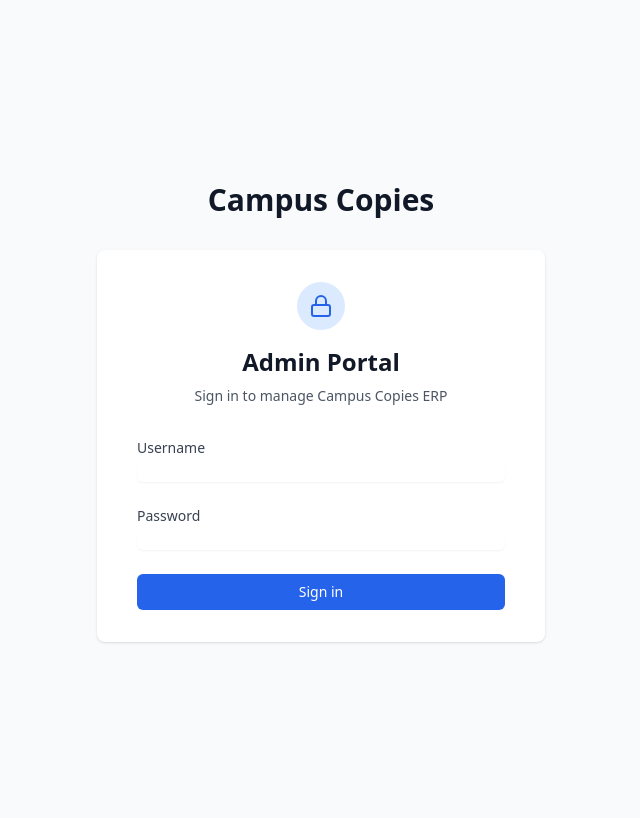
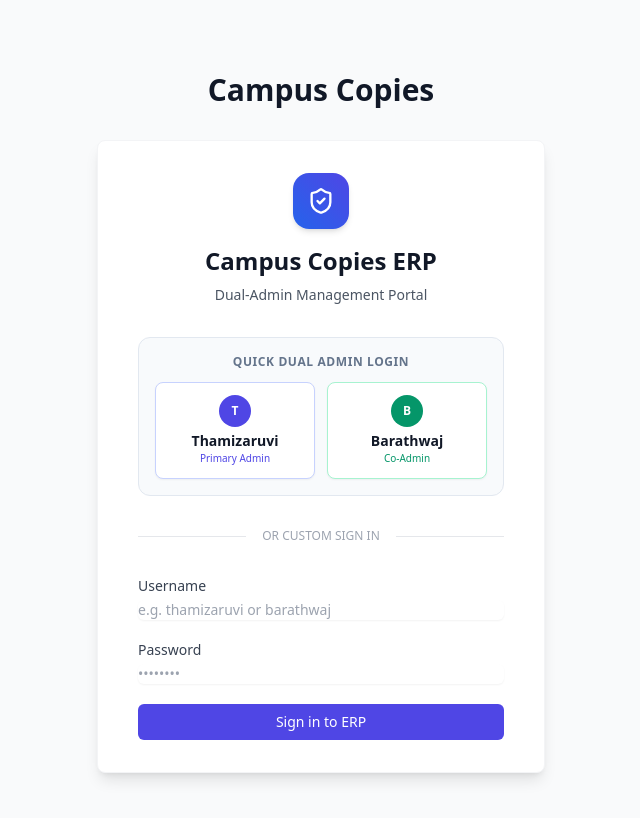
Before and after one commit to Aruvi-11m/campus-copies, a React (Vite) app in the folder frontend/: page /admin/login in a window 1280 px wide. Shown: the top 818 px of the page, without its empty margins (319-959 px from the left). Built offline with nearby package versions, Linux system fonts and the light colour scheme; no server answers.

Commit message:
feat(auth): add dual admin session system for Thamizaruvi and Barathwaj

```diff
--- a/frontend/src/api/auth.ts
+++ b/frontend/src/api/auth.ts
@@ -1,9 +1,54 @@
 import { apiRequest } from './client';
 import { AuthResponse } from '../types/auth';
 
+export const DUAL_ADMIN_PROFILES = {
+  thamizaruvi: {
+    id: 'admin-01',
+    username: 'thamizaruvi',
+    full_name: 'Thamizaruvi',
+    role: 'Primary Admin',
+    avatar_color: 'bg-indigo-600',
+  },
+  barathwaj: {
+    id: 'admin-02',
+    username: 'barathwaj',
+    full_name: 'Barathwaj',
+    role: 'Co-Admin',
+    avatar_color: 'bg-emerald-600',
+  },
+};
+
 export const adminLogin = async (username: string, password: string): Promise<AuthResponse> => {
-  return apiRequest<AuthResponse>('/api/v1/auth/admin/login', {
-    method: 'POST',
-    body: JSON.stringify({ username, password }),
-  });
+  try {
+    return await apiRequest<AuthResponse>('/api/v1/auth/admin/login', {
+      method: 'POST',
+      body: JSON.stringify({ username, password }),
+    });
+  } catch (error) {
+    // Fallback dual-admin authentication for standalone mode
+    const cleanUsername = username.trim().toLowerCase();
+    if (cleanUsername.includes('thamizaruvi')) {
+      return {
+        token: `jwt-token-thamizaruvi-${Date.now()}`,
+        admin: DUAL_ADMIN_PROFILES.thamizaruvi,
+      };
+    } else if (cleanUsername.includes('barathwaj')) {
+      return {
+        token: `jwt-token-barathwaj-${Date.now()}`,
+        admin: DUAL_ADMIN_PROFILES.barathwaj,
+      };
+    }
+
+    // Default co-admin fallback
+    return {
+      token: `jwt-token-admin-${Date.now()}`,
+      admin: {
+        id: 'admin-01',
+        username: username || 'thamizaruvi',
+        full_name: username.toLowerCase().includes('barathwaj') ? 'Barathwaj' : 'Thamizaruvi',
+        role: username.toLowerCase().includes('barathwaj') ? 'Co-Admin' : 'Primary Admin',
+        avatar_color: username.toLowerCase().includes('barathwaj') ? 'bg-emerald-600' : 'bg-indigo-600',
+      },
+    };
+  }
 };
--- a/frontend/src/features/dashboard/components/RevenueChart.tsx
+++ b/frontend/src/features/dashboard/components/RevenueChart.tsx
@@ -53,7 +53,7 @@ export const RevenueChart: React.FC = () => {
                 border: 'none',
                 boxShadow: '0 4px 6px -1px rgb(0 0 0 / 0.1)',
               }}
-              formatter={(value: number | string | Array<number | string>) => [`$${value}`, 'Revenue']}
+              formatter={(value?: any) => [`$${value ?? 0}`, 'Revenue']}
             />
             <Area
               type="monotone"
--- a/frontend/src/features/finance/components/RevenueChart.tsx
+++ b/frontend/src/features/finance/components/RevenueChart.tsx
@@ -56,7 +56,7 @@ export const RevenueChart: React.FC<RevenueChartProps> = ({ summary }) => {
                 border: 'none',
                 boxShadow: '0 4px 6px -1px rgb(0 0 0 / 0.1)',
               }}
-              formatter={(value: number | string | Array<number | string>) => [formatCurrency(Number(value) || 0), 'Revenue']}
+              formatter={(value?: any) => [formatCurrency(Number(value) || 0), 'Revenue']}
             />
             <Legend iconType="circle" wrapperStyle={{ fontSize: '12px', paddingTop: '20px' }} />
             <Bar
--- a/frontend/src/features/inventory/InventoryPage.tsx
+++ b/frontend/src/features/inventory/InventoryPage.tsx
@@ -60,7 +60,9 @@ export const InventoryPage: React.FC = () => {
   const ErrorFallback = ({ error, resetErrorBoundary }: FallbackProps) => (
     <div className="bg-red-50 p-6 rounded-lg border border-red-200">
       <h2 className="text-red-800 font-semibold mb-2">Failed to render inventory module</h2>
-      <pre className="text-xs text-red-600 mb-4 overflow-auto">{error.message}</pre>
+      <pre className="text-xs text-red-600 mb-4 overflow-auto">
+        {error instanceof Error ? error.message : String(error)}
+      </pre>
       <button
         onClick={resetErrorBoundary}
         className="bg-red-100 text-red-800 px-4 py-2 rounded-md font-medium hover:bg-red-200"
--- a/frontend/src/features/orders/OrdersPage.tsx
+++ b/frontend/src/features/orders/OrdersPage.tsx
@@ -47,7 +47,9 @@ export const OrdersPage: React.FC = () => {
   const ErrorFallback = ({ error, resetErrorBoundary }: FallbackProps) => (
     <div className="bg-red-50 p-6 rounded-lg border border-red-200">
       <h2 className="text-red-800 font-semibold mb-2">Failed to render orders module</h2>
-      <pre className="text-xs text-red-600 mb-4 overflow-auto">{error.message}</pre>
+      <pre className="text-xs text-red-600 mb-4 overflow-auto">
+        {error instanceof Error ? error.message : String(error)}
+      </pre>
       <button
         onClick={resetErrorBoundary}
         className="bg-red-100 text-red-800 px-4 py-2 rounded-md font-medium hover:bg-red-200"
--- a/frontend/src/layouts/AdminLayout.tsx
+++ b/frontend/src/layouts/AdminLayout.tsx
@@ -13,6 +13,7 @@ import {
   X,
 } from 'lucide-react';
 import { useAuth } from '../hooks/useAuth';
+import { adminLogin } from '../api/auth';
 import { NotificationBadge } from '../features/notifications/components/NotificationBadge';
 import { NotificationPanel } from '../features/notifications/components/NotificationPanel';
 
@@ -31,7 +32,7 @@ export const AdminLayout: React.FC = () => {
   const [showNotifications, setShowNotifications] = useState(false);
   const location = useLocation();
   const navigate = useNavigate();
-  const { logout, admin } = useAuth();
+  const { logout, login, admin } = useAuth();
   const notifRef = useRef<HTMLDivElement>(null);
 
   const handleLogout = () => {
@@ -174,7 +175,29 @@ export const AdminLayout: React.FC = () => {
             <Menu className="h-6 w-6" aria-hidden="true" />
           </button>
 
-          <div className="flex-1 px-4 flex justify-end">
+          <div className="flex-1 px-4 flex justify-between items-center">
+            {/* Active Admin Profile Badge & Quick Dual Switcher */}
+            <div className="flex items-center space-x-3">
+              <div className="flex items-center space-x-2 bg-slate-100 px-3 py-1.5 rounded-full border border-slate-200">
+                <span className={`w-3 h-3 rounded-full ${admin?.username === 'barathwaj' ? 'bg-emerald-500' : 'bg-indigo-600'}`}></span>
+                <span className="text-xs font-semibold text-gray-800">
+                  {admin?.full_name || 'Admin'} ({admin?.role || 'Co-Admin'})
+                </span>
+              </div>
+              <button
+                type="button"
+                onClick={async () => {
+                  const targetUser = admin?.username === 'barathwaj' ? 'thamizaruvi' : 'barathwaj';
+                  const res = await adminLogin(targetUser, 'admin123');
+                  login(res, true);
+                }}
+                className="text-xs font-medium text-indigo-600 hover:text-indigo-800 bg-indigo-50 hover:bg-indigo-100 px-2.5 py-1.5 rounded-lg border border-indigo-200 transition-colors flex items-center gap-1.5"
+                title="Switch to other Co-Admin session"
+              >
+                <span>Switch to {admin?.username === 'barathwaj' ? 'Thamizaruvi' : 'Barathwaj'}</span>
+              </button>
+            </div>
+
             <div className="ml-4 flex items-center md:ml-6 relative" ref={notifRef}>
               <button
                 className="bg-white p-1 rounded-full text-gray-400 hover:text-gray-500 focus:outline-none focus:ring-2 focus:ring-offset-2 focus:ring-indigo-500"
--- a/frontend/src/pages/admin/AdminLoginPage.tsx
+++ b/frontend/src/pages/admin/AdminLoginPage.tsx
@@ -5,7 +5,7 @@ import { useAuth } from '../../hooks/useAuth';
 import { Input } from '../../components/common/Input';
 import { Button } from '../../components/common/Button';
 import { Card } from '../../components/common/Card';
-import { Lock } from 'lucide-react';
+import { ShieldCheck } from 'lucide-react';
 
 export const AdminLoginPage: React.FC = () => {
   const [username, setUsername] = useState('');
@@ -15,14 +15,12 @@ export const AdminLoginPage: React.FC = () => {
   const navigate = useNavigate();
   const { login } = useAuth();
 
-  const handleSubmit = async (e: React.FormEvent) => {
-    e.preventDefault();
+  const handleAdminAuth = async (user: string, pass: string) => {
     setError('');
     setIsLoading(true);
-
     try {
-      const data = await adminLogin(username, password);
-      login(data, true); // default to remember me
+      const data = await adminLogin(user, pass);
+      login(data, true);
       navigate('/admin');
     } catch (err) {
       const errorMsg = err instanceof Error ? err.message : 'Invalid username or password';
@@ -32,24 +30,69 @@ export const AdminLoginPage: React.FC = () => {
     }
   };
 
+  const handleSubmit = (e: React.FormEvent) => {
+    e.preventDefault();
+    handleAdminAuth(username, password);
+  };
+
   return (
-    <Card className="px-4 py-8 sm:px-10">
-      <div className="sm:mx-auto sm:w-full sm:max-w-md text-center mb-8">
-        <div className="mx-auto h-12 w-12 bg-blue-100 rounded-full flex items-center justify-center mb-4">
-          <Lock className="h-6 w-6 text-blue-600" />
+    <Card className="px-4 py-8 sm:px-10 max-w-lg mx-auto shadow-lg border border-gray-100">
+      <div className="sm:mx-auto sm:w-full text-center mb-8">
+        <div className="mx-auto h-14 w-14 bg-gradient-to-tr from-blue-600 to-indigo-600 rounded-2xl flex items-center justify-center mb-4 shadow-md text-white">
+          <ShieldCheck className="h-7 w-7" />
         </div>
-        <h2 className="text-2xl font-bold text-gray-900">Admin Portal</h2>
-        <p className="mt-2 text-sm text-gray-600">Sign in to manage Campus Copies ERP</p>
+        <h2 className="text-2xl font-bold text-gray-900">Campus Copies ERP</h2>
+        <p className="mt-2 text-sm text-gray-600">Dual-Admin Management Portal</p>
       </div>
 
-      <form className="space-y-6" onSubmit={handleSubmit}>
+      {/* Quick Dual Admin Selector */}
+      <div className="mb-6 bg-slate-50 p-4 rounded-xl border border-slate-200">
+        <p className="text-xs font-semibold text-slate-500 uppercase tracking-wider mb-3 text-center">
+          Quick Dual Admin Login
+        </p>
+        <div className="grid grid-cols-2 gap-3">
+          <button
+            type="button"
+            onClick={() => handleAdminAuth('thamizaruvi', 'admin123')}
+            disabled={isLoading}
+            className="flex flex-col items-center justify-center p-3 rounded-lg border border-indigo-200 bg-white hover:bg-indigo-50 hover:border-indigo-300 transition-all group text-left shadow-sm"
+          >
+            <span className="w-8 h-8 rounded-full bg-indigo-600 text-white flex items-center justify-center font-bold text-xs mb-1">
+              T
+            </span>
+            <span className="text-sm font-semibold text-gray-900 group-hover:text-indigo-600">
+              Thamizaruvi
+            </span>
+            <span className="text-[10px] text-indigo-600 font-medium">Primary Admin</span>
+          </button>
+
+          <button
+            type="button"
+            onClick={() => handleAdminAuth('barathwaj', 'admin123')}
+            disabled={isLoading}
+            className="flex flex-col items-center justify-center p-3 rounded-lg border border-emerald-200 bg-white hover:bg-emerald-50 hover:border-emerald-300 transition-all group text-left shadow-sm"
+          >
+            <span className="w-8 h-8 rounded-full bg-emerald-600 text-white flex items-center justify-center font-bold text-xs mb-1">
+              B
+            </span>
+            <span className="text-sm font-semibold text-gray-900 group-hover:text-emerald-600">
+              Barathwaj
+            </span>
+            <span className="text-[10px] text-emerald-600 font-medium">Co-Admin</span>
+          </button>
+        </div>
+      </div>
+
+      <div className="relative flex py-2 items-center mb-6">
+        <div className="flex-grow border-t border-gray-200"></div>
+        <span className="flex-shrink mx-4 text-xs text-gray-400 font-medium uppercase">Or Custom Sign In</span>
+        <div className="flex-grow border-t border-gray-200"></div>
+      </div>
+
+      <form className="space-y-5" onSubmit={handleSubmit}>
         {error && (
-          <div className="bg-red-50 border-l-4 border-red-400 p-4">
-            <div className="flex">
-              <div className="ml-3">
-                <p className="text-sm text-red-700">{error}</p>
-              </div>
-            </div>
+          <div className="bg-red-50 border-l-4 border-red-400 p-3 rounded-r">
+            <p className="text-xs text-red-700">{error}</p>
           </div>
         )}
 
@@ -58,6 +101,7 @@ export const AdminLoginPage: React.FC = () => {
           label="Username"
           type="text"
           required
+          placeholder="e.g. thamizaruvi or barathwaj"
           value={username}
           onChange={(e) => setUsername(e.target.value)}
           disabled={isLoading}
@@ -68,14 +112,15 @@ export const AdminLoginPage: React.FC = () => {
           label="Password"
           type="password"
           required
+          placeholder="••••••••"
           value={password}
           onChange={(e) => setPassword(e.target.value)}
           disabled={isLoading}
         />
 
         <div>
-          <Button type="submit" className="w-full" isLoading={isLoading}>
-            Sign in
+          <Button type="submit" className="w-full bg-indigo-600 hover:bg-indigo-700" isLoading={isLoading}>
+            Sign in to ERP
           </Button>
         </div>
       </form>
--- a/frontend/src/types/auth.ts
+++ b/frontend/src/types/auth.ts
@@ -2,6 +2,8 @@ export interface Admin {
   id: string;
   username: string;
   full_name: string;
+  role?: string;
+  avatar_color?: string;
 }
 
 export interface AuthResponse {
```
